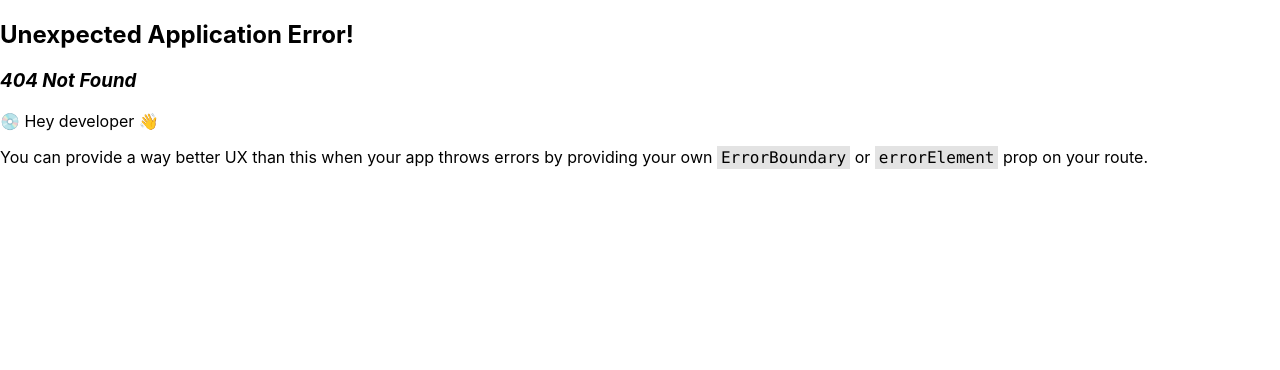
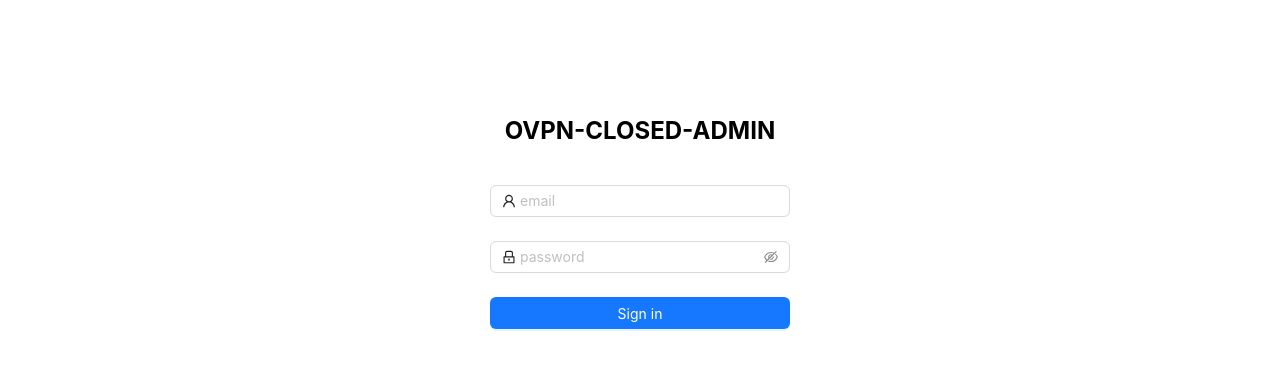
Before and after one commit to devkingsejong/ovpn-closed-admin, a React (Create React App) app in the folder web/: page /login in a window 1280 px wide. Before the commit this address had no page. Shown: the top 370 px of the page. Built offline with nearby package versions, Linux system fonts and the light colour scheme.

Commit message:
feat: Init default login page

```diff
--- /dev/null
+++ b/web/src/pages/LoginApp.tsx
@@ -0,0 +1,46 @@
+import React, { useState } from 'react';
+import { Button, Form, Input } from 'antd';
+import { UserOutlined, LockOutlined } from '@ant-design/icons';
+
+const LoginApp: React.FC = () => {
+    const [email, setUsername] = useState<string>('');
+    const [password, setPassword] = useState<string>('');
+
+    const handleLogin = () => {
+        console.log("Logging in with:", email, password);
+    };
+
+    return (
+        <div style={{ maxWidth: '300px', margin: '0 auto', paddingTop: '100px' }}>
+            <h1 style={{ fontSize: '24px', textAlign: 'center', marginBottom: '40px' }}>
+                OVPN-CLOSED-ADMIN
+            </h1>
+            <Form>
+                <Form.Item>
+                    <Input
+                        prefix={<UserOutlined />}
+                        placeholder="email"
+                        value={email}
+                        onChange={e => setUsername(e.target.value)}
+                    />
+                </Form.Item>
+                <Form.Item>
+                    <Input.Password
+                        prefix={<LockOutlined />}
+                        type="password"
+                        placeholder="password"
+                        value={password}
+                        onChange={e => setPassword(e.target.value)}
+                    />
+                </Form.Item>
+                <Form.Item>
+                    <Button type="primary" block onClick={handleLogin}>
+                        Sign in
+                    </Button>
+                </Form.Item>
+            </Form>
+        </div>
+    );
+};
+
+export default LoginApp;
```
Also changed, not shown: web/src/index.tsx (+6 -1 lines).
